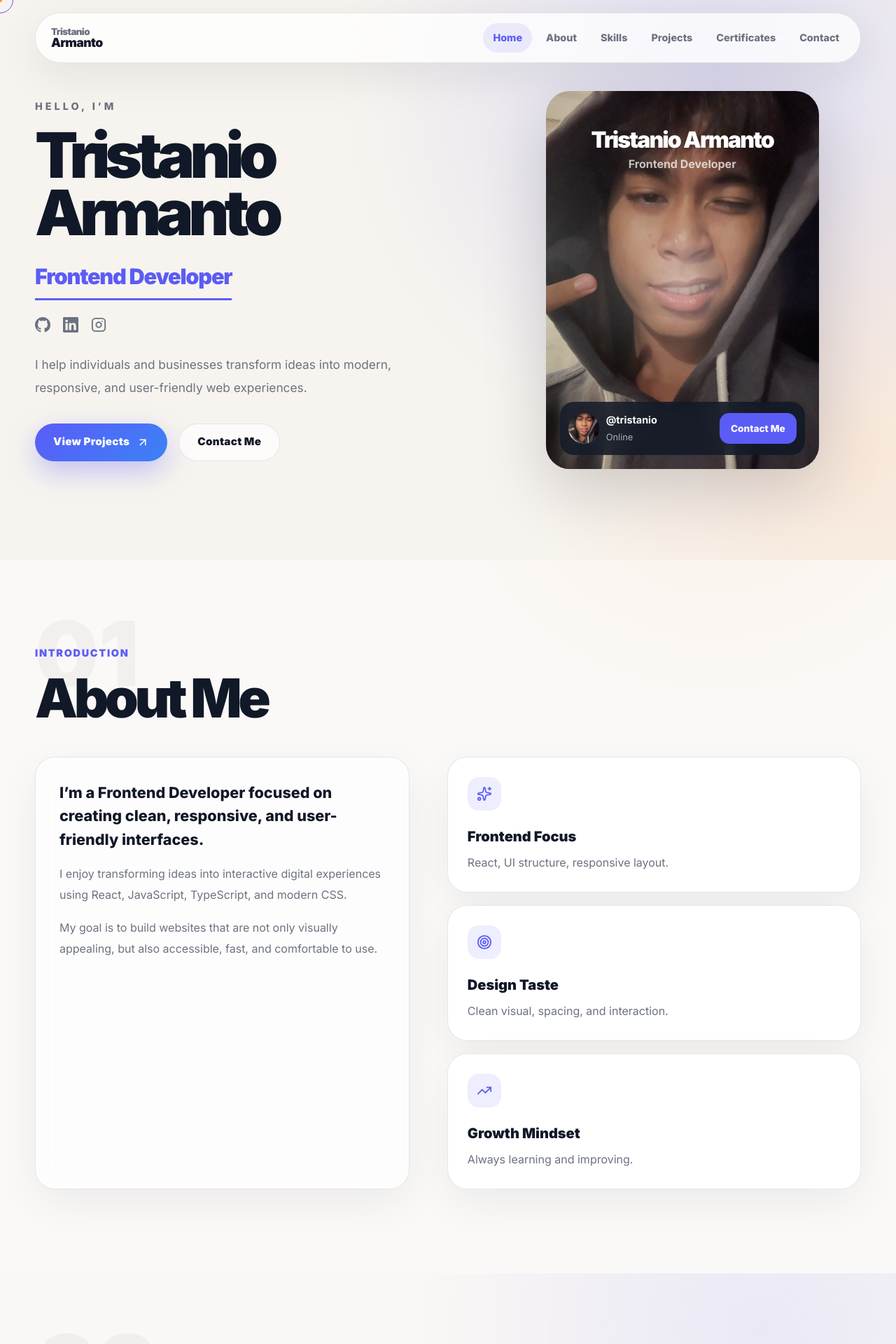
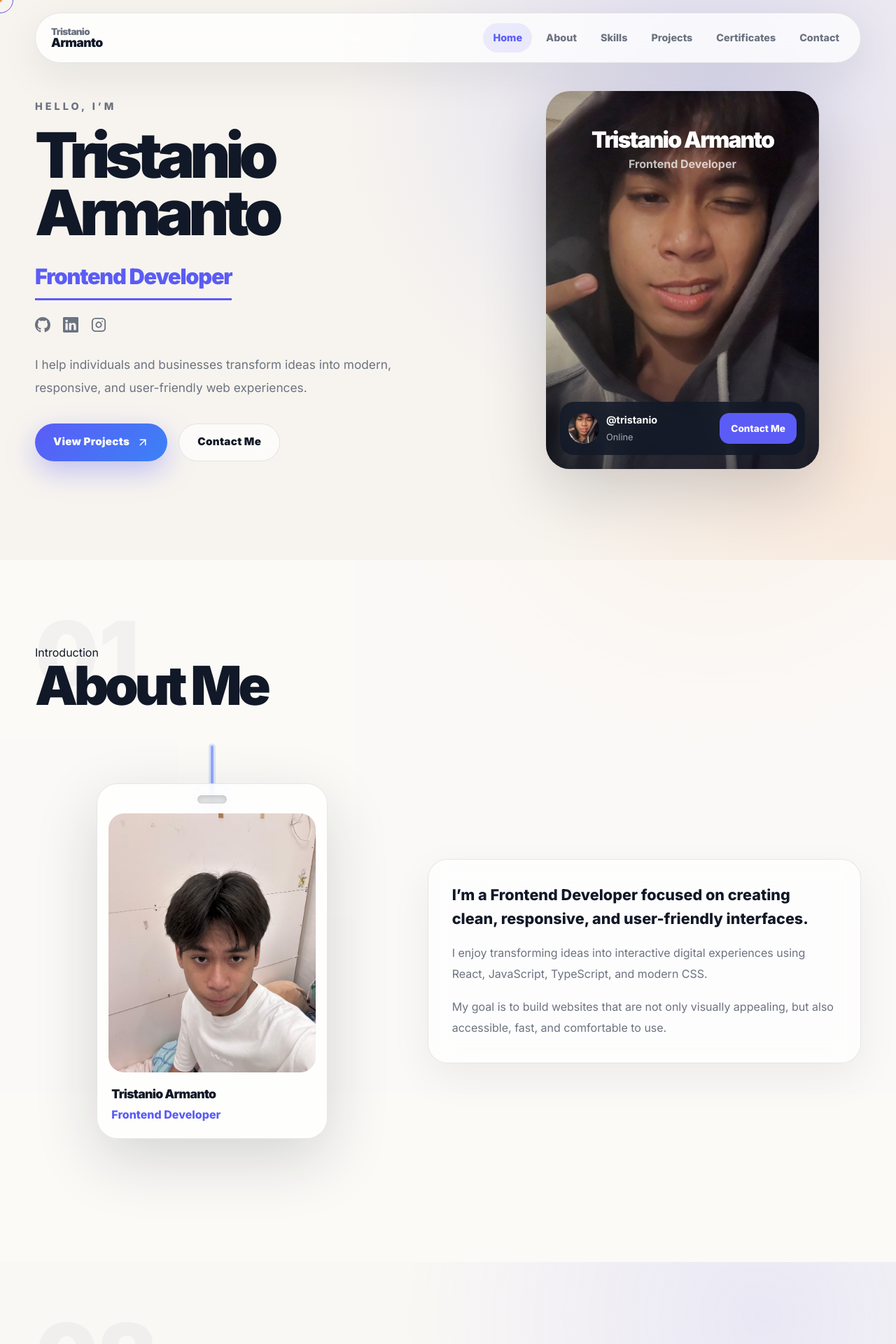
Before and after one commit to niookeyy/nio-melas, a React (Vite) app: page / in a window 1280 px wide. Shown: the top 1920 px of the page at 70% size. Built offline with nearby package versions, Linux system fonts and the light colour scheme.

Commit message:
update lanyard

```diff
--- a/src/index.css
+++ b/src/index.css
@@ -175,6 +175,8 @@ section {
 
 /* ================= HERO ================= */
 
+/* ================= HERO FULL ================= */
+
 .hero {
   min-height: 100vh;
   display: flex;
@@ -246,6 +248,7 @@ section {
 .hero-socials a:hover {
   color: var(--primary);
   transform: translateY(-3px);
+  filter: drop-shadow(0 0 6px rgba(91, 92, 246, 0.55));
 }
 
 .hero-desc {
@@ -263,44 +266,150 @@ section {
   margin-top: 34px;
 }
 
+/* ================= HERO BUTTONS ================= */
+
+.btn {
+  min-height: 54px;
+  padding: 0 26px;
+  display: inline-flex;
+  align-items: center;
+  justify-content: center;
+  gap: 10px;
+  border-radius: 999px;
+  font-size: 0.95rem;
+  font-weight: 900;
+  letter-spacing: 0.02em;
+  transition: all 0.25s ease;
+}
+
+.btn-primary {
+  color: white;
+  background: linear-gradient(135deg, #5b5cf6, #3b82f6);
+  box-shadow: 0 14px 40px rgba(91, 92, 246, 0.35);
+}
+
+.btn-primary:hover {
+  transform: translateY(-3px) scale(1.02);
+  box-shadow: 0 20px 60px rgba(91, 92, 246, 0.5);
+}
+
+.btn-secondary {
+  color: var(--text);
+  background: rgba(255, 255, 255, 0.65);
+  border: 1px solid var(--border);
+  backdrop-filter: blur(12px);
+}
+
+.btn-secondary:hover {
+  transform: translateY(-3px);
+  border-color: rgba(91, 92, 246, 0.4);
+  color: var(--primary);
+  box-shadow: 0 10px 30px rgba(17, 24, 39, 0.1);
+}
+
+.btn:active {
+  transform: scale(0.96);
+}
+
+/* ================= HERO IMAGE / TILT CARD ================= */
+
 .hero-visual {
   display: flex;
   justify-content: center;
   align-items: center;
+  perspective: 1200px;
+}
+
+.hero-tilt-wrap {
+  width: min(390px, 100%);
+  height: 540px;
+  border-radius: 34px;
+  transform-style: preserve-3d;
 }
 
 .hero-photo-card {
   position: relative;
-  width: min(390px, 100%);
-  height: 540px;
+  width: 100%;
+  height: 100%;
   overflow: hidden;
   border-radius: 34px;
   background: var(--surface);
   box-shadow: 0 30px 90px rgba(17, 24, 39, 0.18);
+  transform-style: preserve-3d;
+  will-change: transform;
+  transition:
+    transform 0.18s ease-out,
+    box-shadow 0.3s ease;
+}
+
+.hero-tilt-wrap:hover .hero-photo-card {
+  box-shadow:
+    0 42px 110px rgba(17, 24, 39, 0.28),
+    0 0 46px rgba(91, 92, 246, 0.28);
 }
 
 .hero-photo-card > img {
   width: 100%;
   height: 100%;
   object-fit: cover;
+  transform: translateZ(0);
 }
 
+/* dark overlay saat hover */
+.hero-photo-card::before {
+  content: "";
+  position: absolute;
+  inset: 0;
+  z-index: 2;
+  background: rgba(0, 0, 0, 0.18);
+  transition: background 0.25s ease;
+  pointer-events: none;
+}
+
+.hero-tilt-wrap:hover .hero-photo-card::before {
+  background: rgba(0, 0, 0, 0.56);
+}
+
+/* gradient overlay tetap */
 .hero-photo-card::after {
   content: "";
   position: absolute;
   inset: 0;
+  z-index: 3;
   background:
-    linear-gradient(to bottom, rgba(17, 24, 39, 0.18), transparent 35%),
-    linear-gradient(to top, rgba(17, 24, 39, 0.55), transparent 42%);
+    linear-gradient(to bottom, rgba(17, 24, 39, 0.16), transparent 34%),
+    linear-gradient(to top, rgba(17, 24, 39, 0.58), transparent 44%);
+  pointer-events: none;
 }
 
+/* lighting mengikuti cursor */
+.hero-light {
+  position: absolute;
+  inset: 0;
+  z-index: 4;
+  pointer-events: none;
+  opacity: 0;
+  transition:
+    opacity 0.25s ease,
+    background 0.08s ease;
+  mix-blend-mode: screen;
+}
+
+.hero-tilt-wrap:hover .hero-light {
+  opacity: 1;
+}
+
+/* teks di atas foto - parallax */
 .photo-title {
   position: absolute;
-  z-index: 2;
+  z-index: 5;
   top: 54px;
   left: 28px;
   right: 28px;
   text-align: center;
+  transform-style: preserve-3d;
+  will-change: transform;
+  transition: transform 0.18s ease-out;
 }
 
 .photo-title h3 {
@@ -309,6 +418,7 @@ section {
   line-height: 1;
   font-weight: 900;
   letter-spacing: -0.06em;
+  text-shadow: 0 10px 28px rgba(0, 0, 0, 0.35);
 }
 
 .photo-title p {
@@ -317,9 +427,10 @@ section {
   font-weight: 700;
 }
 
+/* mini card bawah - parallax */
 .photo-bottom {
   position: absolute;
-  z-index: 3;
+  z-index: 5;
   left: 20px;
   right: 20px;
   bottom: 20px;
@@ -332,6 +443,9 @@ section {
   border-radius: 20px;
   background: rgba(17, 24, 39, 0.82);
   backdrop-filter: blur(18px);
+  transform-style: preserve-3d;
+  will-change: transform;
+  transition: transform 0.18s ease-out;
 }
 
 .mini-profile {
@@ -374,6 +488,8 @@ section {
   background: var(--text);
 }
 
+/* ================= HERO RESPONSIVE ================= */
+
 @media (max-width: 980px) {
   .hero-container {
     grid-template-columns: 1fr;
@@ -402,7 +518,7 @@ section {
     width: 100%;
   }
 
-  .hero-photo-card {
+  .hero-tilt-wrap {
     height: 470px;
   }
 
@@ -417,91 +533,8 @@ section {
   }
 }
 
-.btn {
-  min-height: 54px;
-  padding: 0 26px;
-  display: inline-flex;
-  align-items: center;
-  justify-content: center;
-  gap: 10px;
-  border-radius: 999px;
-  font-size: 0.95rem;
-  font-weight: 900;
-  letter-spacing: 0.02em;
-  transition: all 0.25s ease;
-}
-
-/* PRIMARY (biru gradient modern) */
-.btn-primary {
-  color: white;
-  background: linear-gradient(135deg, #5b5cf6, #3b82f6);
-  box-shadow: 0 14px 40px rgba(91, 92, 246, 0.35);
-}
-
-.btn-primary:hover {
-  transform: translateY(-3px) scale(1.02);
-  box-shadow: 0 20px 60px rgba(91, 92, 246, 0.5);
-}
-
-/* SECONDARY (outline glass) */
-.btn-secondary {
-  color: var(--text);
-  background: rgba(255, 255, 255, 0.65);
-  border: 1px solid var(--border);
-  backdrop-filter: blur(12px);
-}
-
-.btn-secondary:hover {
-  transform: translateY(-3px);
-  border-color: rgba(91, 92, 246, 0.4);
-  color: var(--primary);
-  box-shadow: 0 10px 30px rgba(17, 24, 39, 0.1);
-}
-
-/* LIGHT EFFECT */
-.hero-photo-card {
-  position: relative;
-  overflow: hidden;
-  transition: 0.3s ease;
-}
-
-.hero-photo-card:hover {
-  box-shadow:
-    0 40px 100px rgba(0,0,0,0.25),
-    0 0 40px rgba(91,92,246,0.25);
-}
-
-.hero-photo-card::before {
-  content: "";
-  position: absolute;
-  inset: 0;
-  z-index: 2;
-  background: rgba(0, 0, 0, 0.2);
-  transition: 0.3s ease;
-}
-
-.hero-photo-card:hover::before {
-  background: rgba(0, 0, 0, 0.55);
-}
-
-/* IMAGE tetap normal (NO ZOOM) */
-.hero-photo-card img {
-  position: relative;
-  z-index: 1;
-}
-
-
-/* LIGHT FOLLOW CURSOR */
-.hero-light {
-  position: absolute;
-  inset: 0;
-  z-index: 3;
-  pointer-events: none;
-  transition: background 0.1s ease;
-}
-
-
 /* ================= ABOUT ================= */
+/* ================= ABOUT WITH FLEXIBLE LANYARD ================= */
 
 .about {
   background: rgba(255, 255, 255, 0.52);
@@ -512,24 +545,95 @@ section {
   z-index: 2;
 }
 
-.section-label {
-  display: inline-block;
-  margin-bottom: 18px;
-  color: var(--primary);
-  font-size: 0.9rem;
-  font-weight: 900;
-  letter-spacing: 0.12em;
-  text-transform: uppercase;
-}
-
-.about-grid {
+.about-grid-new {
   display: grid;
-  grid-template-columns: 0.95fr 1.05fr;
+  grid-template-columns: 0.9fr 1.1fr;
   gap: 54px;
+  align-items: center;
   margin-top: 46px;
 }
 
-.about-copy {
+.about-photo-area {
+  position: relative;
+  min-height: 620px;
+  display: grid;
+  place-items: center;
+  overflow: visible;
+}
+
+.lanyard-svg {
+  position: absolute;
+  top: 4px;
+  left: 50%;
+  width: 220px;
+  height: 290px;
+  transform: translateX(-50%);
+  pointer-events: none;
+  z-index: 1;
+  overflow: visible;
+}
+
+.about-photo-card {
+  position: relative;
+  z-index: 2;
+  width: min(330px, 86vw);
+  padding: 16px 16px 22px;
+  border-radius: 30px;
+  background: rgba(255, 255, 255, 0.78);
+  border: 1px solid var(--border);
+  box-shadow: 0 30px 90px rgba(17, 24, 39, 0.16);
+  backdrop-filter: blur(18px);
+  cursor: grab;
+  touch-action: none;
+  user-select: none;
+  transform-origin: top center;
+}
+
+.about-photo-card.dragging {
+  cursor: grabbing;
+  box-shadow:
+    0 42px 110px rgba(17, 24, 39, 0.24),
+    0 0 46px rgba(91, 92, 246, 0.24);
+}
+
+.photo-hole {
+  width: 42px;
+  height: 12px;
+  margin: 0 auto 14px;
+  border-radius: 999px;
+  background: rgba(17, 24, 39, 0.12);
+  box-shadow: inset 0 2px 6px rgba(17, 24, 39, 0.16);
+}
+
+.about-photo-card img {
+  width: 100%;
+  aspect-ratio: 4 / 5;
+  display: block;
+  object-fit: cover;
+  border-radius: 22px;
+  pointer-events: none;
+}
+
+.about-photo-info {
+  padding: 18px 4px 0;
+}
+
+.about-photo-info strong {
+  display: block;
+  color: var(--text);
+  font-size: 1.1rem;
+  font-weight: 900;
+  letter-spacing: -0.04em;
+}
+
+.about-photo-info span {
+  display: block;
+  margin-top: 4px;
+  color: var(--primary);
+  font-weight: 800;
+}
+
+.about-grid-new .about-copy {
   padding: 34px;
   border: 1px solid var(--border);
   border-radius: var(--radius);
@@ -538,13 +642,13 @@ section {
   backdrop-filter: blur(18px);
 }
 
-.about-copy p {
+.about-grid-new .about-copy p {
   color: var(--muted);
   font-size: 1rem;
   line-height: 1.85;
 }
 
-.about-copy p + p {
+.about-grid-new .about-copy p + p {
   margin-top: 18px;
 }
 
@@ -555,13 +659,15 @@ section {
   line-height: 1.55 !important;
 }
 
-.about-cards {
+.about-grid-new .about-cards {
+  margin-top: 28px;
   display: grid;
-  gap: 18px;
+  grid-template-columns: 1fr;
+  gap: 14px;
 }
 
 .about-card {
-  padding: 28px;
+  padding: 24px;
   border: 1px solid var(--border);
   border-radius: var(--radius);
   background: var(--surface);
@@ -579,14 +685,14 @@ section {
   height: 48px;
   display: grid;
   place-items: center;
-  margin-bottom: 22px;
+  margin-bottom: 18px;
   border-radius: 16px;
   background: rgba(91, 92, 246, 0.1);
   color: var(--primary);
 }
 
 .about-card h3 {
-  font-size: 1.25rem;
+  font-size: 1.15rem;
   font-weight: 900;
   margin-bottom: 8px;
 }
@@ -597,66 +703,30 @@ section {
 }
 
 @media (max-width: 980px) {
-  .hero-container,
-  .about-grid {
+  .about-grid-new {
     grid-template-columns: 1fr;
   }
 
-  .hero {
-    padding-top: 130px;
-  }
-
-  .hero-visual {
-    min-height: 520px;
+  .about-photo-area {
+    min-height: 560px;
   }
 }
 
 @media (max-width: 640px) {
-  .hero-container {
-    gap: 36px;
+  .about-photo-area {
+    min-height: 500px;
   }
 
-  .hero-title {
-    letter-spacing: -0.07em;
+  .about-photo-card {
+    width: min(300px, 90vw);
   }
 
-  .hero-actions {
-    flex-direction: column;
-  }
-
-  .btn {
-    width: 100%;
-  }
-
-  .hero-visual {
-    min-height: 450px;
-  }
-
-  .floating-chip {
-    font-size: 0.78rem;
-    padding: 10px 12px;
-  }
-
-  .chip-one {
-    top: 60px;
-    left: 0;
-  }
-
-  .chip-two {
-    right: 0;
-    top: 170px;
-  }
-
-  .chip-three {
-    left: 12px;
-    bottom: 70px;
-  }
-
-  .about-copy,
+  .about-grid-new .about-copy,
   .about-card {
     padding: 24px;
   }
 }
+
 /* ================= NAVBAR ================= */
 
 .nav {
--- a/src/sections/About.jsx
+++ b/src/sections/About.jsx
@@ -1,10 +1,65 @@
-import React from "react";
+import React, { useRef, useState } from "react";
 import { motion } from "framer-motion";
 import { Sparkles, Target, TrendingUp } from "lucide-react";
+import gsap from "gsap";
+import aboutPhoto from "../assets/foto-saya.jpeg";
 
 const icons = [Sparkles, Target, TrendingUp];
 
 const About = ({ t }) => {
+  const cardRef = useRef(null);
+  const dragData = useRef({ startX: 0, startY: 0, x: 0, y: 0 });
+
+  const [dragging, setDragging] = useState(false);
+  const [rope, setRope] = useState({ x: 0, y: 0 });
+
+  const handlePointerDown = (e) => {
+    setDragging(true);
+
+    dragData.current.startX = e.clientX - dragData.current.x;
+    dragData.current.startY = e.clientY - dragData.current.y;
+
+    e.currentTarget.setPointerCapture(e.pointerId);
+  };
+
+  const handlePointerMove = (e) => {
+    if (!dragging) return;
+
+    const x = e.clientX - dragData.current.startX;
+    const y = e.clientY - dragData.current.startY;
+    const rotate = Math.max(-14, Math.min(14, x / 12));
+
+    dragData.current.x = x;
+    dragData.current.y = y;
+
+    setRope({ x, y });
+
+    gsap.to(cardRef.current, {
+      x,
+      y,
+      rotate,
+      duration: 0.16,
+      ease: "power2.out",
+    });
+  };
+
+  const handlePointerUp = () => {
+    setDragging(false);
+
+    dragData.current.x = 0;
+    dragData.current.y = 0;
+
+    setRope({ x: 0, y: 0 });
+
+    gsap.to(cardRef.current, {
+      x: 0,
+      y: 0,
+      rotate: 0,
+      duration: 1.15,
+      ease: "elastic.out(1, 0.45)",
+    });
+  };
+
   return (
     <section id="about" className="about">
       <div className="section-number">01</div>
@@ -21,41 +76,69 @@ const About = ({ t }) => {
           <h2 className="section-title">{t.about.title}</h2>
         </motion.div>
 
-        <div className="about-grid">
+        <div className="about-grid-new">
+          <motion.div
+            className="about-photo-area"
+            initial={{ opacity: 0, y: 36 }}
+            whileInView={{ opacity: 1, y: 0 }}
+            viewport={{ once: true, margin: "-120px" }}
+            transition={{ duration: 0.6, delay: 0.1 }}
+          >
+            <svg className="lanyard-svg" viewBox="0 0 200 300">
+              <path
+                d={`
+                  M100 0
+                  Q ${100 + rope.x * 0.45} ${90 + rope.y * 0.5},
+                    ${100 + rope.x * 0.8} ${205 + rope.y * 0.55}
+                `}
+                stroke="rgba(91, 92, 246, 0.5)"
+                strokeWidth="4"
+                fill="none"
+                strokeLinecap="round"
+              />
+              <path
+                d={`
+                  M100 0
+                  Q ${100 + rope.x * 0.35} ${86 + rope.y * 0.42},
+                    ${100 + rope.x * 0.65} ${205 + rope.y * 0.5}
+                `}
+                stroke="rgba(59, 130, 246, 0.18)"
+                strokeWidth="10"
+                fill="none"
+                strokeLinecap="round"
+              />
+            </svg>
+
+            <div
+              ref={cardRef}
+              className={`about-photo-card ${dragging ? "dragging" : ""}`}
+              onPointerDown={handlePointerDown}
+              onPointerMove={handlePointerMove}
+              onPointerUp={handlePointerUp}
+              onPointerCancel={handlePointerUp}
+            >
+              <div className="photo-hole" />
+
+              <img src={aboutPhoto} alt="Tristanio Armanto" />
+
+              <div className="about-photo-info">
+                <strong>Tristanio Armanto</strong>
+                <span>Frontend Developer</span>
+              </div>
+            </div>
+          </motion.div>
+
           <motion.div
             className="about-copy"
             initial={{ opacity: 0, y: 36 }}
             whileInView={{ opacity: 1, y: 0 }}
             viewport={{ once: true, margin: "-120px" }}
-            transition={{ duration: 0.6, delay: 0.1 }}
+            transition={{ duration: 0.6, delay: 0.15 }}
           >
             <p className="about-lead">{t.about.lead}</p>
             <p>{t.about.p1}</p>
             <p>{t.about.p2}</p>
           </motion.div>
-
-          <div className="about-cards">
-            {t.about.cards.map((card, index) => {
-              const Icon = icons[index] || Sparkles;
-
-              return (
-                <motion.div
-                  key={card.title}
-                  className="about-card"
-                  initial={{ opacity: 0, y: 36 }}
-                  whileInView={{ opacity: 1, y: 0 }}
-                  viewport={{ once: true, margin: "-120px" }}
-                  transition={{ duration: 0.6, delay: index * 0.12 }}
-                >
-                  <div className="about-card-icon">
-                    <Icon size={22} />
-                  </div>
-                  <h3>{card.title}</h3>
-                  <p>{card.desc}</p>
-                </motion.div>
-              );
-            })}
-          </div>
         </div>
       </div>
     </section>
--- a/src/sections/Hero.jsx
+++ b/src/sections/Hero.jsx
@@ -3,43 +3,71 @@ import { Instagram, ArrowUpRight } from "lucide-react";
 import profilePhoto from "../assets/Foto-saya-hero.jpeg";
 
 const GithubIcon = ({ size = 22 }) => (
-  <svg
-    xmlns="http://www.w3.org/2000/svg"
-    width={size}
-    height={size}
-    fill="currentColor"
-    viewBox="0 0 16 16"
-  >
-    <path d="M8 0C3.58 0 0 3.58 0 8c0 3.54 2.29 6.53 5.47 7.59.4.07.55-.17.55-.38 0-.19-.01-.82-.01-1.49-2.01.37-2.53-.49-2.69-.94-.09-.23-.48-.94-.82-1.13-.28-.15-.68-.52-.01-.53.63-.01 1.08.58 1.23.82.72 1.21 1.87.87 2.33.66.07-.52.28-.87.51-1.07-1.78-.2-3.64-.89-3.64-3.95 0-.87.31-1.59.82-2.15-.08-.2-.36-1.02.08-2.12 0 0 .67-.21 2.2.82.64-.18 1.32-.27 2-.27s1.36.09 2 .27c1.53-1.04 2.2-.82 2.2-.82.44 1.1.16 1.92.08 2.12.51.56.82 1.27.82 2.15 0 3.07-1.87 3.75-3.65 3.95.29.25.54.73.54 1.48 0 1.07-.01 1.93-.01 2.2 0 .21.15.46.55.38A8.01 8.01 0 0 0 16 8c0-4.42-3.58-8-8-8"/>
+  <svg xmlns="http://www.w3.org/2000/svg" width={size} height={size} fill="currentColor" viewBox="0 0 16 16">
+    <path d="M8 0C3.58 0 0 3.58 0 8c0 3.54 2.29 6.53 5.47 7.59.4.07.55-.17.55-.38 0-.19-.01-.82-.01-1.49-2.01.37-2.53-.49-2.69-.94-.09-.23-.48-.94-.82-1.13-.28-.15-.68-.52-.01-.53.63-.01 1.08.58 1.23.82.72 1.21 1.87.87 2.33.66.07-.52.28-.87.51-1.07-1.78-.2-3.64-.89-3.64-3.95 0-.87.31-1.59.82-2.15-.08-.2-.36-1.02.08-2.12 0 0 .67-.21 2.2.82.64-.18 1.32-.27 2-.27s1.36.09 2 .27c1.53-1.04 2.2-.82 2.2-.82.44 1.1.16 1.92.08 2.12.51.56.82 1.27.82 2.15 0 3.07-1.87 3.75-3.65 3.95.29.25.54.73.54 1.48 0 1.07-.01 1.93-.01 2.2 0 .21.15.46.55.38A8.01 8.01 0 0 0 16 8c0-4.42-3.58-8-8-8" />
   </svg>
 );
 
 const LinkedinIcon = ({ size = 22 }) => (
-  <svg
-    xmlns="http://www.w3.org/2000/svg"
-    width={size}
-    height={size}
-    fill="currentColor"
-    viewBox="0 0 16 16"
-  >
-    <path d="M0 1.146C0 .513.526 0 1.175 0h13.65C15.474 0 16 .513 16 1.146v13.708c0 .633-.526 1.146-1.175 1.146H1.175C.526 16 0 15.487 0 14.854zm4.943 12.248V6.169H2.542v7.225zm-1.2-8.212c.837 0 1.358-.554 1.358-1.248-.015-.709-.52-1.248-1.342-1.248S2.4 3.226 2.4 3.934c0 .694.521 1.248 1.327 1.248zm4.908 8.212V9.359c0-.216.016-.432.08-.586.173-.431.568-.878 1.232-.878.869 0 1.216.662 1.216 1.634v3.865h2.401V9.25c0-2.22-1.184-3.252-2.764-3.252-1.274 0-1.845.7-2.165 1.193v.025h-.016l.016-.025V6.169h-2.4c.03.678 0 7.225 0 7.225z"/>
+  <svg xmlns="http://www.w3.org/2000/svg" width={size} height={size} fill="currentColor" viewBox="0 0 16 16">
+    <path d="M0 1.146C0 .513.526 0 1.175 0h13.65C15.474 0 16 .513 16 1.146v13.708c0 .633-.526 1.146-1.175 1.146H1.175C.526 16 0 15.487 0 14.854zm4.943 12.248V6.169H2.542v7.225zm-1.2-8.212c.837 0 1.358-.554 1.358-1.248-.015-.709-.52-1.248-1.342-1.248S2.4 3.226 2.4 3.934c0 .694.521 1.248 1.327 1.248zm4.908 8.212V9.359c0-.216.016-.432.08-.586.173-.431.568-.878 1.232-.878.869 0 1.216.662 1.216 1.634v3.865h2.401V9.25c0-2.22-1.184-3.252-2.764-3.252-1.274 0-1.845.7-2.165 1.193v.025h-.016l.016-.025V6.169h-2.4c.03.678 0 7.225 0 7.225z" />
   </svg>
 );
 
 const Hero = ({ onEnter, onLeave }) => {
   const [light, setLight] = useState({ x: 50, y: 50 });
+  const [tilt, setTilt] = useState({
+    rotateX: 0,
+    rotateY: 0,
+    titleX: 0,
+    titleY: 0,
+    bottomX: 0,
+    bottomY: 0,
+  });
+
+  const handleMove = (e) => {
+    const rect = e.currentTarget.getBoundingClientRect();
+
+    const mouseX = e.clientX - rect.left;
+    const mouseY = e.clientY - rect.top;
+
+    const xPercent = (mouseX / rect.width) * 100;
+    const yPercent = (mouseY / rect.height) * 100;
+
+    const x = mouseX / rect.width - 0.5;
+    const y = mouseY / rect.height - 0.5;
+
+    setLight({ x: xPercent, y: yPercent });
+
+    setTilt({
+      rotateX: y * -12,
+      rotateY: x * 12,
+      titleX: x * 18,
+      titleY: y * 18,
+      bottomX: x * -12,
+      bottomY: y * -12,
+    });
+  };
+
+  const handleLeave = () => {
+    setLight({ x: 50, y: 50 });
+    setTilt({
+      rotateX: 0,
+      rotateY: 0,
+      titleX: 0,
+      titleY: 0,
+      bottomX: 0,
+      bottomY: 0,
+    });
+  };
 
   return (
     <section id="home" className="hero">
       <div className="hero-container">
-
-        {/* LEFT */}
         <div className="hero-copy">
           <span className="hero-intro">HELLO, I’M</span>
 
-          <h1 className="hero-name">
-            Tristanio Armanto
-          </h1>
+          <h1 className="hero-name">Tristanio Armanto</h1>
 
           <div className="hero-role-wrap">
             <span>Frontend Developer</span>
@@ -49,11 +77,9 @@ const Hero = ({ onEnter, onLeave }) => {
             <a href="https://github.com/niookeyy" target="_blank" rel="noopener noreferrer">
               <GithubIcon />
             </a>
-
             <a href="https://www.linkedin.com/in/tristanio-armanto-14939b299" target="_blank" rel="noopener noreferrer">
               <LinkedinIcon />
             </a>
-
             <a href="#contact">
               <Instagram size={22} />
             </a>
@@ -75,39 +101,45 @@ const Hero = ({ onEnter, onLeave }) => {
           </div>
         </div>
 
-        {/* RIGHT */}
         <div className="hero-visual">
           <div
+            className="hero-tilt-wrap"
+            onMouseMove={handleMove}
+            onMouseLeave={handleLeave}
+          >
+            <div
               className="hero-photo-card"
-            onMouseMove={(e) => {
-              const rect = e.currentTarget.getBoundingClientRect();
-              const x = ((e.clientX - rect.left) / rect.width) * 100;
-              const y = ((e.clientY - rect.top) / rect.height) * 100;
-              setLight({ x, y });
+              style={{
+                transform: `perspective(1000px) rotateX(${tilt.rotateX}deg) rotateY(${tilt.rotateY}deg)`,
               }}
             >
-
-            {/* IMAGE */}
               <img src={profilePhoto} alt="Tristanio Armanto" />
 
-            {/* LIGHT EFFECT */}
               <div
                 className="hero-light"
                 style={{
-                background: `radial-gradient(circle at ${light.x}% ${light.y}%, rgba(255,255,255,0.45), rgba(255,255,255,0.15) 20%, transparent 50%)`
+                  background: `radial-gradient(circle at ${light.x}% ${light.y}%, rgba(255,255,255,0.55), rgba(255,255,255,0.16) 18%, transparent 48%)`,
                 }}
               />
 
-            {/* TITLE OVERLAY */}
-            <div className="photo-title">
+              <div
+                className="photo-title"
+                style={{
+                  transform: `translate3d(${tilt.titleX}px, ${tilt.titleY}px, 42px)`,
+                }}
+              >
                 <h3>Tristanio Armanto</h3>
                 <p>Frontend Developer</p>
               </div>
 
-            {/* BOTTOM MINI CARD */}
-            <div className="photo-bottom">
+              <div
+                className="photo-bottom"
+                style={{
+                  transform: `translate3d(${tilt.bottomX}px, ${tilt.bottomY}px, 52px)`,
+                }}
+              >
                 <div className="mini-profile">
-                <img src={profilePhoto} alt="mini" />
+                  <img src={profilePhoto} alt="Tristanio" />
                   <div>
                     <strong>@tristanio</strong>
                     <span>Online</span>
@@ -116,10 +148,9 @@ const Hero = ({ onEnter, onLeave }) => {
 
                 <a href="#contact">Contact Me</a>
               </div>
-
             </div>
           </div>
-
+        </div>
       </div>
     </section>
   );
```
Lines whose indentation alone changed are shown as unchanged.
